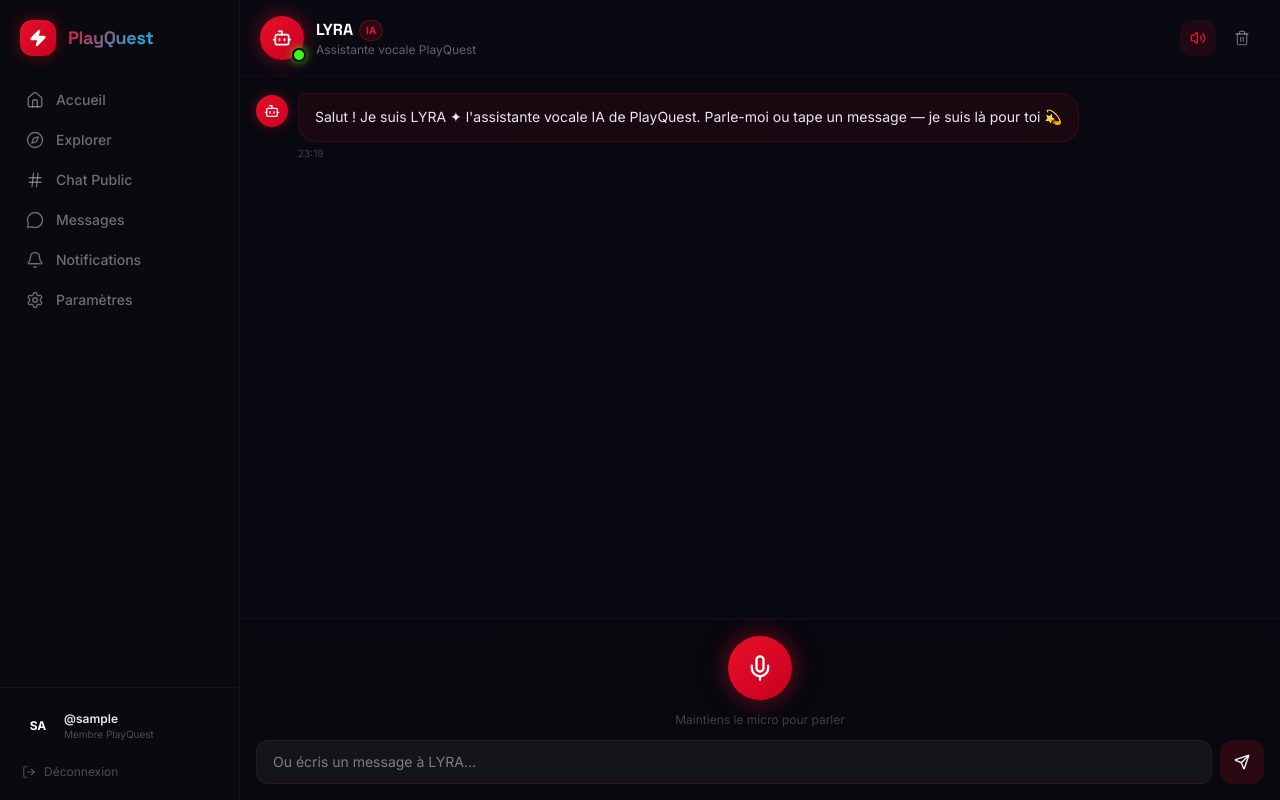
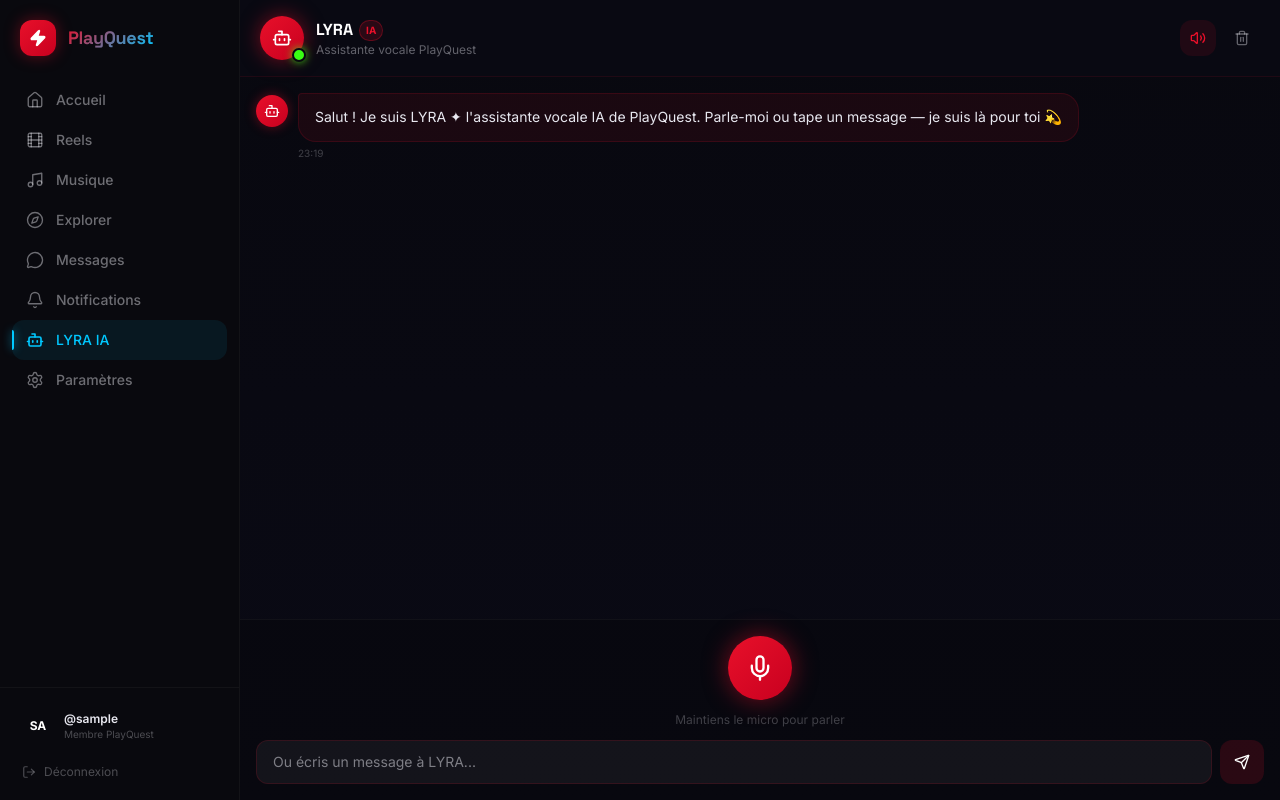
Before and after one commit to Med12-q/PlayQuest, a React (Vite) app in the folder artifacts/playquest/: page /ai in a window 1280 px wide. Built offline with nearby package versions, Linux system fonts and the light colour scheme; sample sign-in values are in the browser's storage.

Commit message:
feat: reels, music, AI voice LYRA, gallery upload, realtime messages

```diff
--- a/artifacts/playquest/src/components/Layout.tsx
+++ b/artifacts/playquest/src/components/Layout.tsx
@@ -1,18 +1,28 @@
 import { ReactNode } from "react";
 import { Link, useLocation } from "wouter";
 import { motion } from "framer-motion";
-import { Home, Compass, MessageCircle, Bell, User, Settings, Zap, LogOut, Hash } from "lucide-react";
+import { Home, Compass, MessageCircle, Bell, Settings, Zap, LogOut, Film, Music, Bot } from "lucide-react";
 import { useAuth } from "@/contexts/AuthContext";
 import { store } from "@/lib/store";
 import { getInitials } from "@/lib/utils";
 
 const navItems = [
-  { icon: Home, label: "Accueil", path: "/feed" },
-  { icon: Compass, label: "Explorer", path: "/explore" },
-  { icon: Hash, label: "Chat Public", path: "/chat" },
+  { icon: Home,          label: "Accueil",     path: "/feed" },
+  { icon: Film,          label: "Reels",       path: "/reels" },
+  { icon: Music,         label: "Musique",     path: "/music" },
+  { icon: Compass,       label: "Explorer",    path: "/explore" },
+  { icon: MessageCircle, label: "Messages",    path: "/messages" },
+  { icon: Bell,          label: "Notifications",path: "/notifications" },
+  { icon: Bot,           label: "LYRA IA",     path: "/ai" },
+  { icon: Settings,      label: "Paramètres",  path: "/settings" },
+];
+
+const mobileNav = [
+  { icon: Home,          label: "Accueil",  path: "/feed" },
+  { icon: Film,          label: "Reels",    path: "/reels" },
+  { icon: Music,         label: "Musique",  path: "/music" },
   { icon: MessageCircle, label: "Messages", path: "/messages" },
-  { icon: Bell, label: "Notifications", path: "/notifications" },
-  { icon: Settings, label: "Paramètres", path: "/settings" },
+  { icon: Bot,           label: "LYRA",     path: "/ai" },
 ];
 
 export default function Layout({ children }: { children: ReactNode }) {
@@ -27,6 +37,9 @@ export default function Layout({ children }: { children: ReactNode }) {
     return 0;
   };
 
+  const isActive = (path: string) =>
+    location === path || (path !== "/feed" && location.startsWith(path));
+
   return (
     <div className="min-h-screen bg-[#0a0a0f] flex">
       {/* Desktop Sidebar */}
@@ -40,25 +53,33 @@ export default function Layout({ children }: { children: ReactNode }) {
         </Link>
 
         {/* Nav */}
-        <nav className="flex-1 px-3 py-1 space-y-0.5">
+        <nav className="flex-1 px-3 py-1 space-y-0.5 overflow-y-auto">
           {navItems.map(({ icon: Icon, label, path }) => {
-            const active = location === path || (path !== "/feed" && location.startsWith(path));
+            const active = isActive(path);
             const badge = getBadge(path);
+            const isAI = path === "/ai";
             return (
               <Link key={path} to={path}>
                 <motion.div
                   whileHover={{ x: 2 }}
                   className="flex items-center gap-3 px-3.5 py-2.5 rounded-xl relative cursor-pointer transition-all"
                   style={{
-                    background: active ? "rgba(232,16,42,0.08)" : "transparent",
-                    color: active ? "#e8102a" : "rgba(232,232,240,0.45)",
+                    background: active
+                      ? isAI ? "rgba(0,200,255,0.08)" : "rgba(232,16,42,0.08)"
+                      : "transparent",
+                    color: active
+                      ? isAI ? "#00c8ff" : "#e8102a"
+                      : "rgba(232,232,240,0.45)",
                   }}
                 >
                   {active && (
-                    <div className="absolute left-0 top-1/2 -translate-y-1/2 w-0.5 h-5 rounded-r-full" style={{ background: "#e8102a", boxShadow: "0 0 8px rgba(232,16,42,0.8)" }} />
+                    <div className="absolute left-0 top-1/2 -translate-y-1/2 w-0.5 h-5 rounded-r-full" style={{ background: isAI ? "#00c8ff" : "#e8102a", boxShadow: isAI ? "0 0 8px rgba(0,200,255,0.8)" : "0 0 8px rgba(232,16,42,0.8)" }} />
                   )}
                   <Icon className="w-4.5 h-4.5 flex-shrink-0" strokeWidth={active ? 2.2 : 1.8} />
                   <span className="text-sm font-medium">{label}</span>
+                  {isAI && !active && (
+                    <span className="ml-auto text-[9px] font-bold px-1 py-0.5 rounded-full" style={{ background: "rgba(0,200,255,0.12)", color: "#00c8ff" }}>NEW</span>
+                  )}
                   {badge > 0 && (
                     <span className="ml-auto text-[10px] font-bold text-white px-1.5 py-0.5 rounded-full min-w-[18px] text-center" style={{ background: "#e8102a", boxShadow: "0 0 8px rgba(232,16,42,0.5)" }}>
                       {badge > 9 ? "9+" : badge}
@@ -99,21 +120,28 @@ export default function Layout({ children }: { children: ReactNode }) {
 
       {/* Mobile Bottom Nav */}
       <nav className="md:hidden fixed bottom-0 left-0 right-0 z-50 flex items-center justify-around h-14" style={{ background: "rgba(10,10,15,0.98)", backdropFilter: "blur(24px)", borderTop: "1px solid rgba(255,255,255,0.04)" }}>
-        {[navItems[0], navItems[1], navItems[2], navItems[3]].map(({ icon: Icon, path }) => {
-          const active = location === path || (path !== "/feed" && location.startsWith(path));
+        {mobileNav.map(({ icon: Icon, path }) => {
+          const active = isActive(path);
           const badge = getBadge(path);
+          const isAI = path === "/ai";
           return (
             <Link key={path} to={path}>
-              <div className="relative flex flex-col items-center justify-center w-11 h-11">
+              <div className="relative flex flex-col items-center justify-center w-12 h-12">
                 <Icon
                   className="w-5 h-5"
                   strokeWidth={active ? 2.2 : 1.7}
-                  style={{ color: active ? "#e8102a" : "rgba(232,232,240,0.4)", filter: active ? "drop-shadow(0 0 6px rgba(232,16,42,0.7))" : "none" }}
+                  style={{
+                    color: active ? (isAI ? "#00c8ff" : "#e8102a") : "rgba(232,232,240,0.4)",
+                    filter: active ? `drop-shadow(0 0 6px ${isAI ? "rgba(0,200,255,0.7)" : "rgba(232,16,42,0.7)"})` : "none",
+                  }}
                 />
                 {badge > 0 && (
                   <span className="absolute top-1 right-1 text-[9px] font-bold text-white w-4 h-4 flex items-center justify-center rounded-full" style={{ background: "#e8102a" }}>
                     {badge > 9 ? "9+" : badge}
                   </span>
+                )}
+                {isAI && !active && (
+                  <div className="absolute top-1 right-1 w-2 h-2 rounded-full bg-[#00c8ff]" style={{ boxShadow: "0 0 4px rgba(0,200,255,0.8)" }} />
                 )}
               </div>
             </Link>
```
